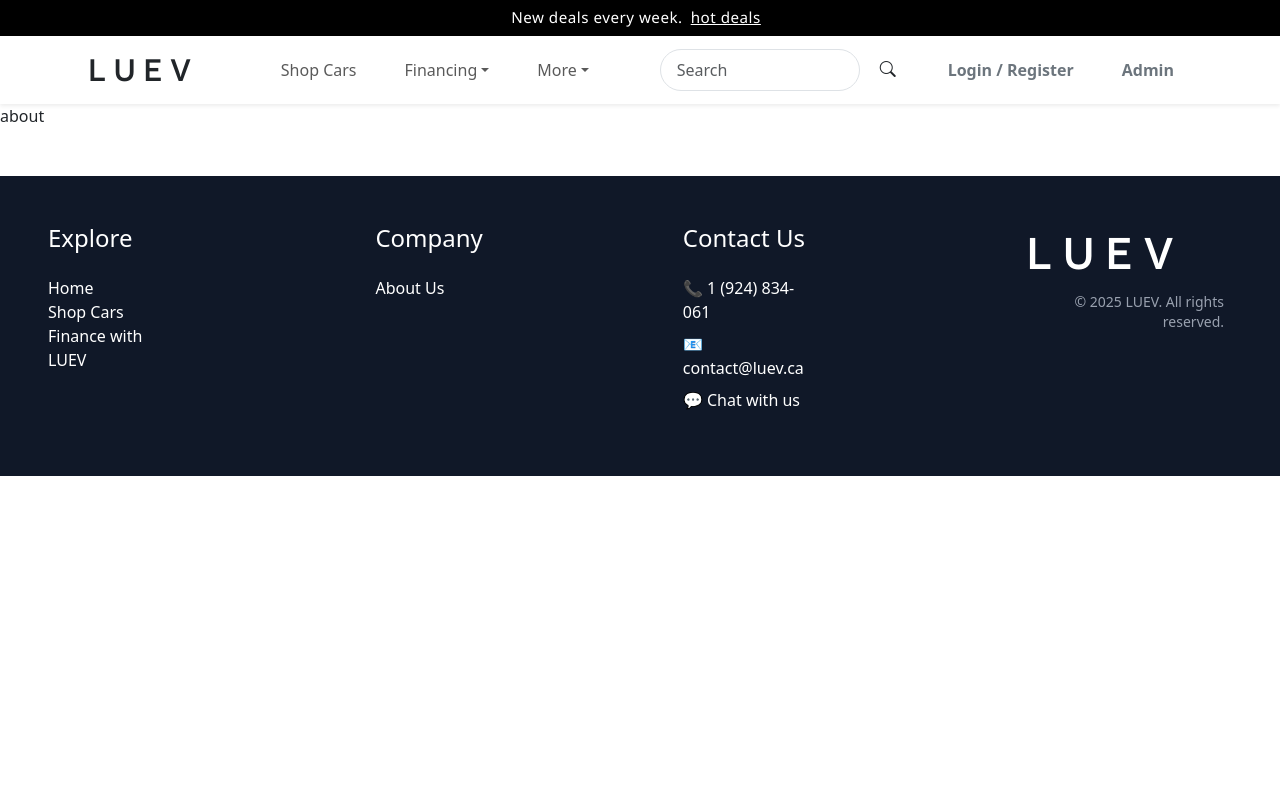
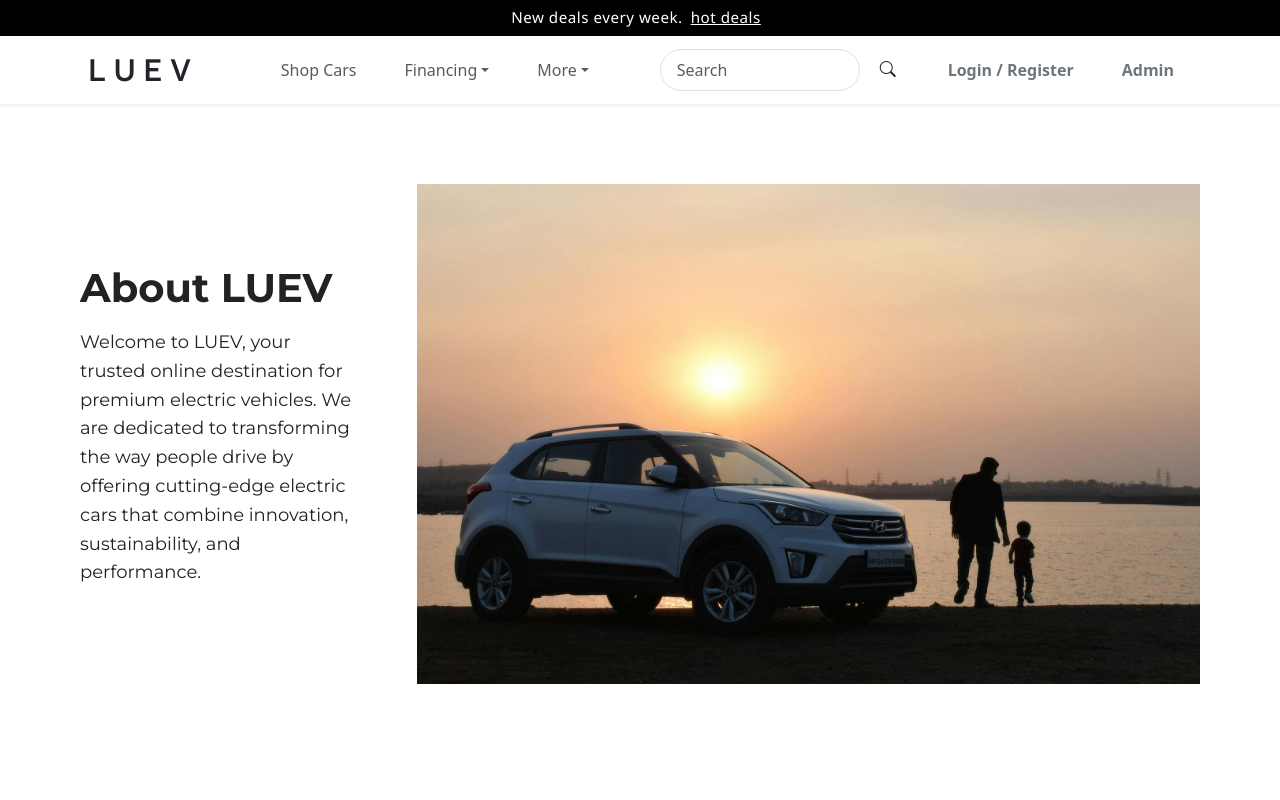
Before and after one commit to mihirpatelyorku/electric-vehicles-store, a React (Vite) app in the folder elecric-vehicle-store/: page /About in a window 1280 px wide. Shown: the top 800 px of the page. Built offline with nearby package versions, Linux system fonts and the light colour scheme.

Commit message:
add cover for about page

```diff
--- a/elecric-vehicle-store/src/pages/About.jsx
+++ b/elecric-vehicle-store/src/pages/About.jsx
@@ -1,6 +1,21 @@
-function About(){
-    return(<>
-    about
-    </>);
+import cover from "../assets/aboutImg/AboutPageCover.jpg"
+function About() {
+  return (
+    <>
+      <div className="main">
+        <div className="sub-Main">
+          <h1>About LUEV</h1>
+          <p>
+            Welcome to LUEV, your trusted online destination for premium
+            electric vehicles. We are dedicated to transforming the way people
+            drive by offering cutting-edge electric cars that combine
+            innovation, sustainability, and performance.
+          </p>
+        </div>
+        <img src={cover} alt="" />
+      </div>
+      <div className="part-1"></div>
+    </>
+  );
 }
 export default About;
--- a/elecric-vehicle-store/src/style.css
+++ b/elecric-vehicle-store/src/style.css
@@ -1,3 +1,4 @@
+@import url('https://fonts.googleapis.com/css2?family=Montserrat:wght@400;700&display=swap');
 @import "tailwindcss";
 @import "bootstrap-icons/font/bootstrap-icons.css";
 
@@ -206,3 +207,34 @@
   cursor: pointer;
   color: #60a5fa;
 }
+
+.main{
+  padding: 5rem;
+  display: flex;
+  gap:4rem;
+  font-family: 'Montserrat', sans-serif;
+  color: #222;
+}
+
+.main img{
+  max-height: 500px;
+}
+
+.sub-Main{
+  display: flex;
+  flex-direction: column;
+  justify-content: center;
+}
+
+.main h1 {
+  font-weight: 700;
+  font-size: 2.5rem;
+  margin-bottom: 1rem;
+}
+
+.main p {
+  font-weight: 400;
+  font-size: 1.125rem;
+  line-height: 1.6;
+  max-width: 700px;
+}
```
Also changed, not shown: elecric-vehicle-store/src/assets/aboutImg/AboutPageCover.jpg (added).
